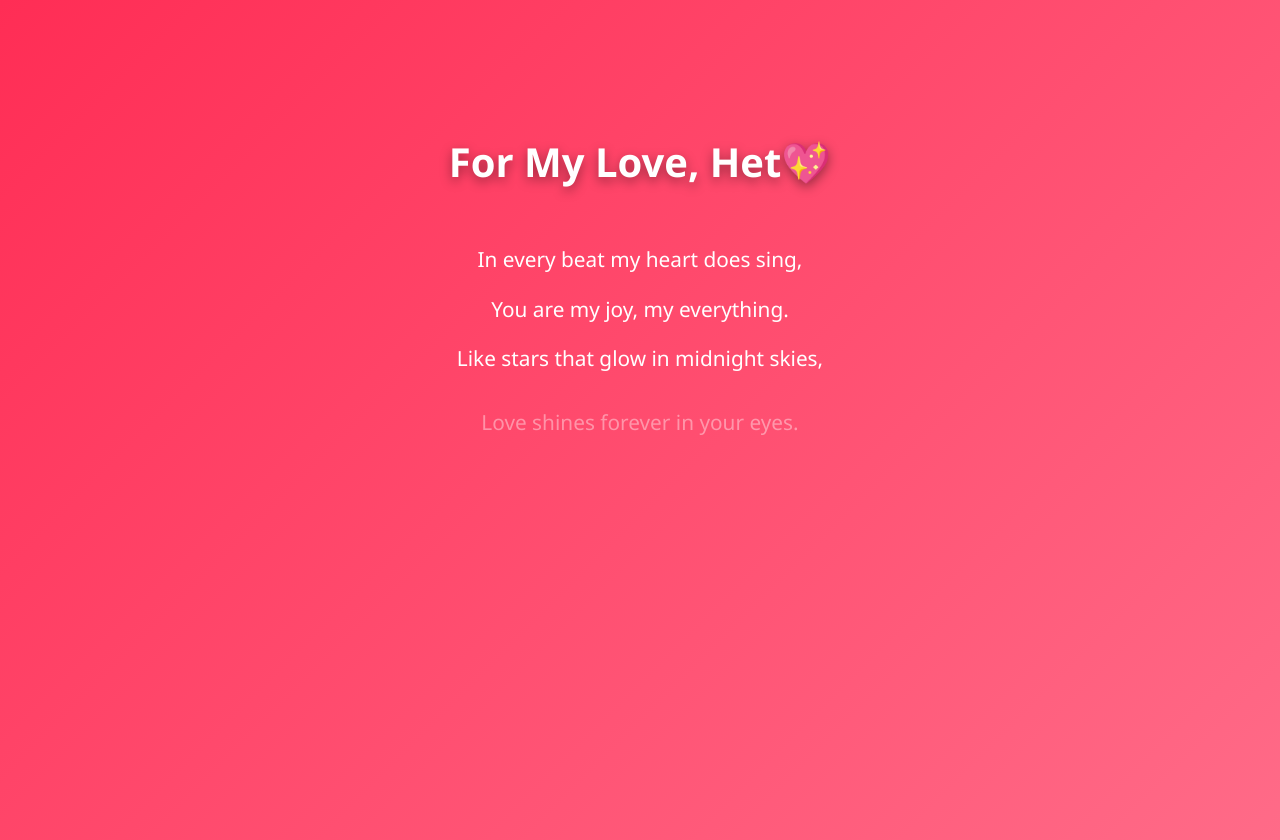
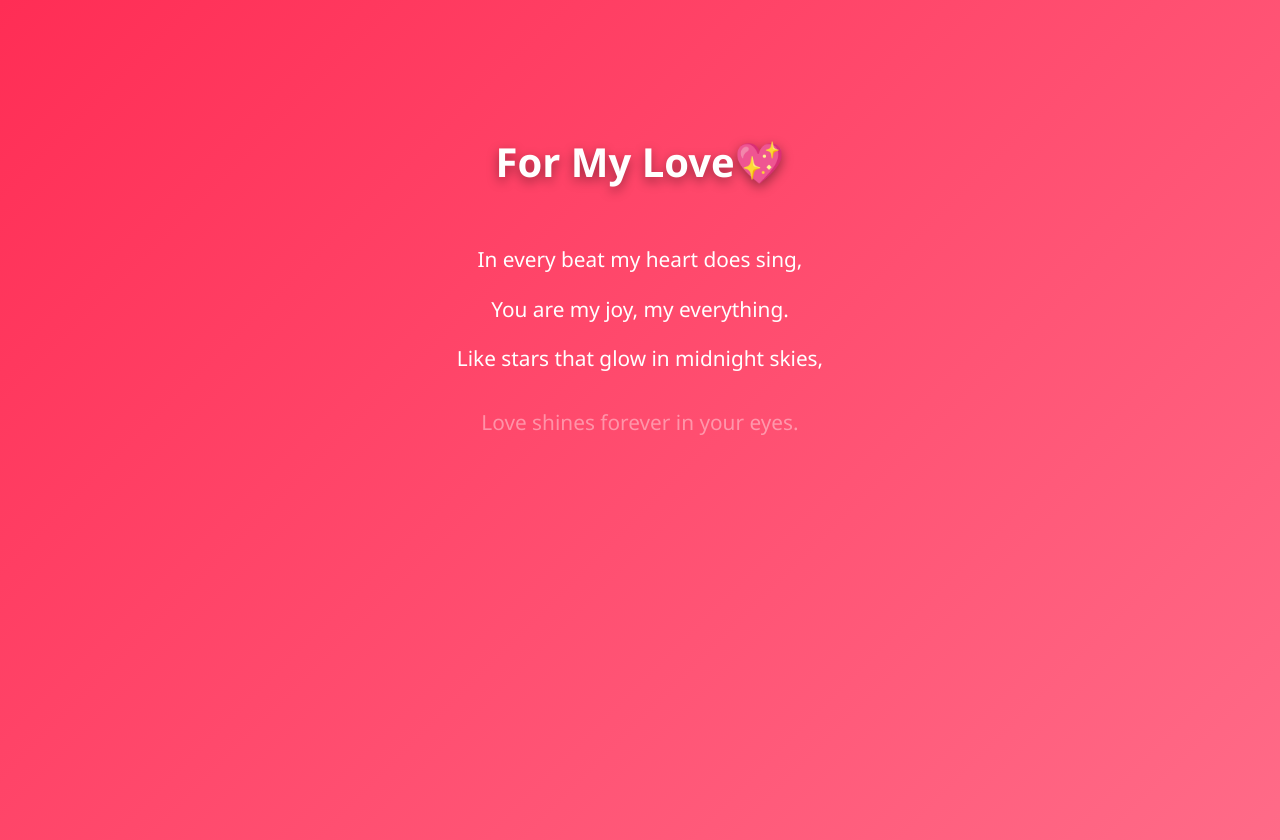
Before and after one commit to dhruvin080806-lang/loveforhet, a plain HTML site: page poem1.html in a window 1280 px wide. Drawn offline with Linux system fonts and the light colour scheme.

Commit message:
Update poem1.html

```diff
--- a/poem1.html
+++ b/poem1.html
@@ -80,7 +80,7 @@
 </style>
 </head>
 <body>
-  <h1>For My Love, Het💖</h1>
+  <h1>For My Love💖</h1>
   <div class="poem">
     <p>In every beat my heart does sing,</p>
     <p>You are my joy, my everything.</p>
```
